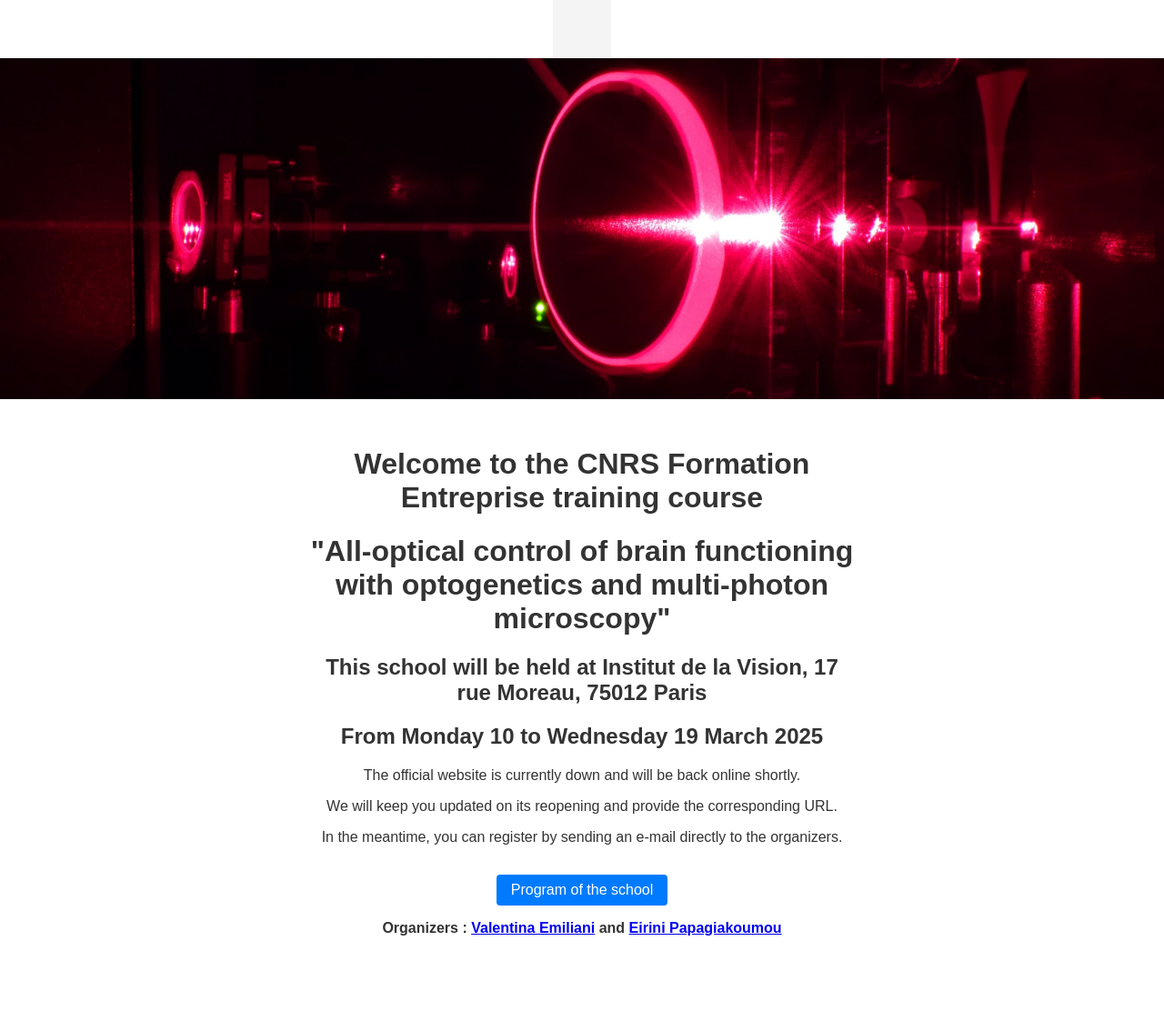
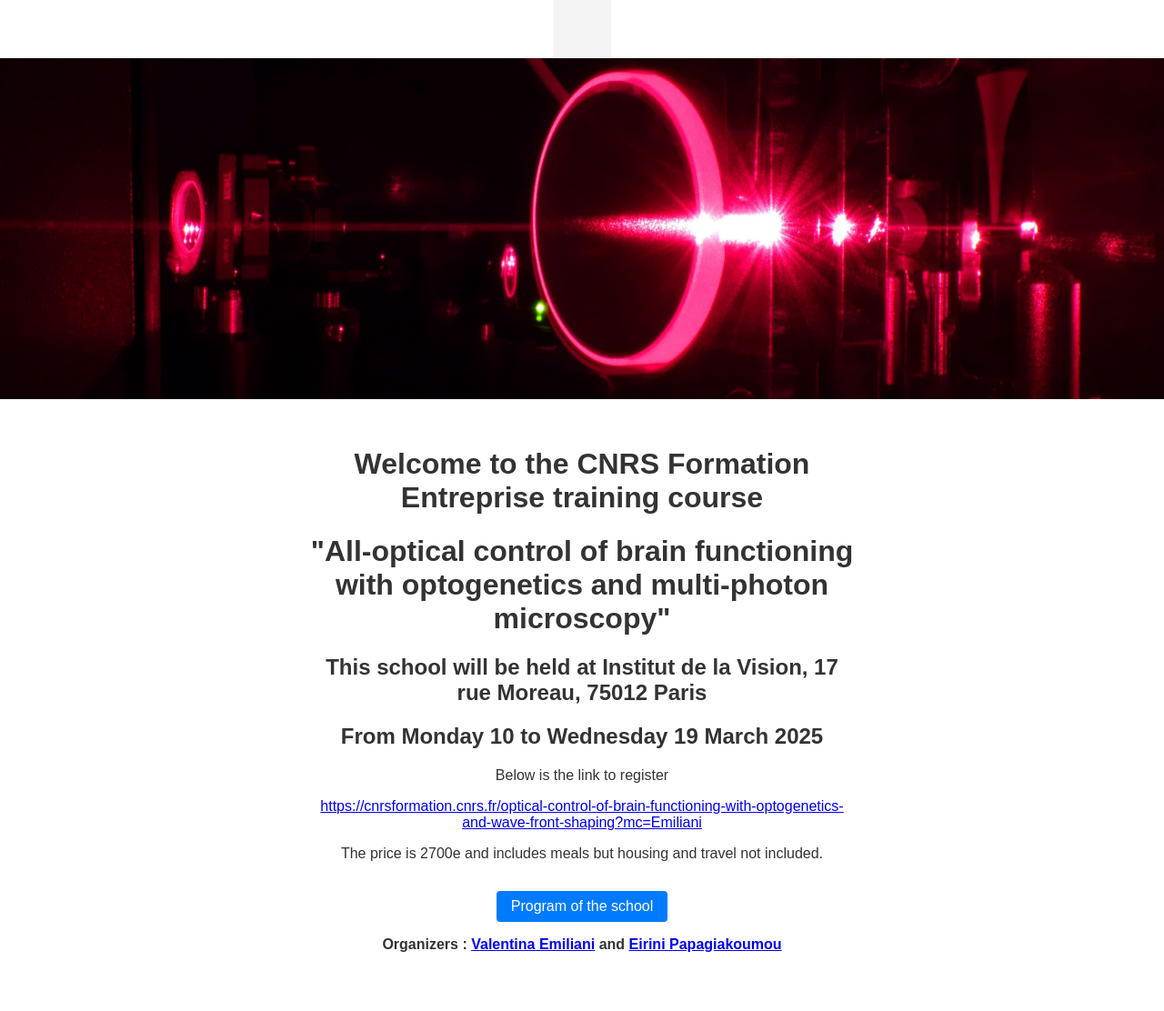
Before and after one commit to vdesars/vdesars.github.io, a Jekyll site: the page built from index.md, in a window 1280 px wide. Shown: the whole page at 91% size. Built offline with Jekyll 4.4.1, drawn with Linux system fonts in a browser that asks for light colours.

Commit message:
optoschool

```diff
--- a/index.md
+++ b/index.md
@@ -12,9 +12,9 @@ title: "Page d'Accueil"
   <h1>"All-optical control of brain functioning with optogenetics and multi-photon microscopy"</h1>
   <h2>This school will be held at Institut de la Vision, 17 rue Moreau, 75012 Paris</h2>
   <h2>From Monday 10 to Wednesday 19 March 2025</h2>
-  <p>The official website is currently down and will be back online shortly.</p>
-  <p>We will keep you updated on its reopening and provide the corresponding URL.</p>
-  <p>In the meantime, you can register by sending an e-mail directly to the organizers.</p>
+  <p>Below is the link to register</p>
+  <a href="https://cnrsformation.cnrs.fr/optical-control-of-brain-functioning-with-optogenetics-and-wave-front-shaping?mc=Emiliani">https://cnrsformation.cnrs.fr/optical-control-of-brain-functioning-with-optogenetics-and-wave-front-shaping?mc=Emiliani</a>
+  <p>The price is 2700e and includes meals but housing and travel not included.</p>
   <a href="assets/program_2025_F.pdf" class="download-link">Program of the school</a>
   <p><b>Organizers : <a href="mailto:valentina.emiliani@inserm.fr">Valentina Emiliani</a> and <a href="mailto:Eirini.papagiakoumou@inserm.fr">Eirini Papagiakoumou</a></b><br>  </p>
 </div>
```
Also changed, not shown: 1 other file.
